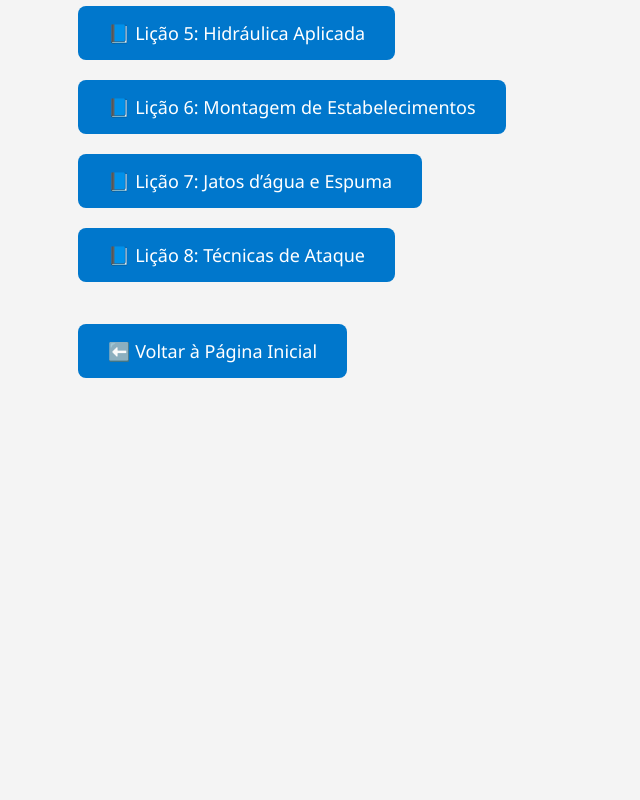
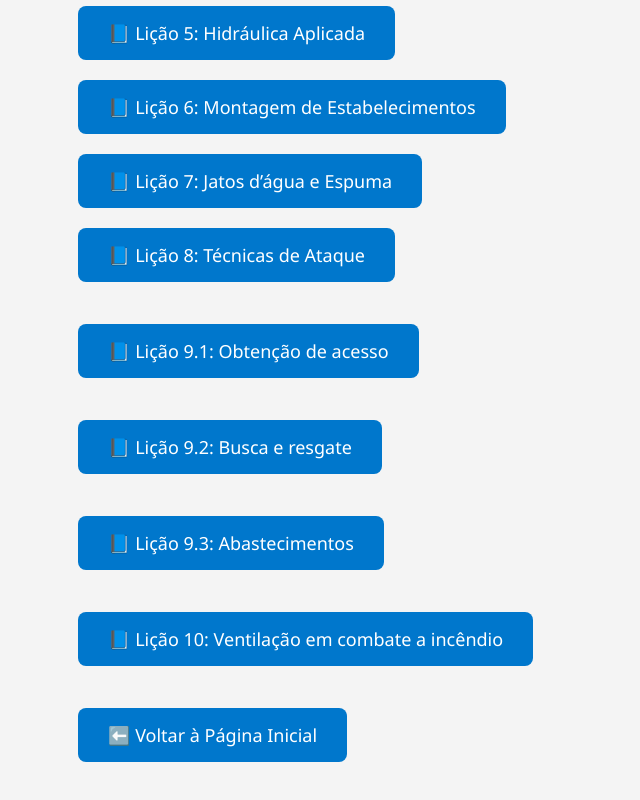
Before and after one commit to Birinightss/CBMSC, a plain HTML site: page docs/incendio/index.html in a window 1280 px wide. Shown: the part 558-1358 px from the top of the page, without its empty margins (0-640 px from the left). Before the commit the page ends 1014 px from the top, so only its background shows below. Drawn offline with Linux system fonts and the light colour scheme.

Commit message:
Update index.html

```diff
--- a/docs/incendio/index.html
+++ b/docs/incendio/index.html
@@ -45,6 +45,11 @@
   <a class="btn" href="simulado6.html">📘 Lição 6: Montagem de Estabelecimentos</a><br>
   <a class="btn" href="simulado7.html">📘 Lição 7: Jatos d’água e Espuma</a><br>
   <a class="btn" href="simulado8.html">📘 Lição 8: Técnicas de Ataque</a><br><br>
+  <a class="btn" href="simulado9_1.html">📘 Lição 9.1: Obtenção de acesso</a><br><br>
+  <a class="btn" href="simulado9_2.html">📘 Lição 9.2: Busca e resgate</a><br><br>
+  <a class="btn" href="simulado9_3.html">📘 Lição 9.3: Abastecimentos</a><br><br>
+  <a class="btn" href="simulado10.html">📘 Lição 10: Ventilação em combate a incêndio</a><br><br>
+
   <a class="btn" href="../index.html">⬅️ Voltar à Página Inicial</a>
 
 
```
